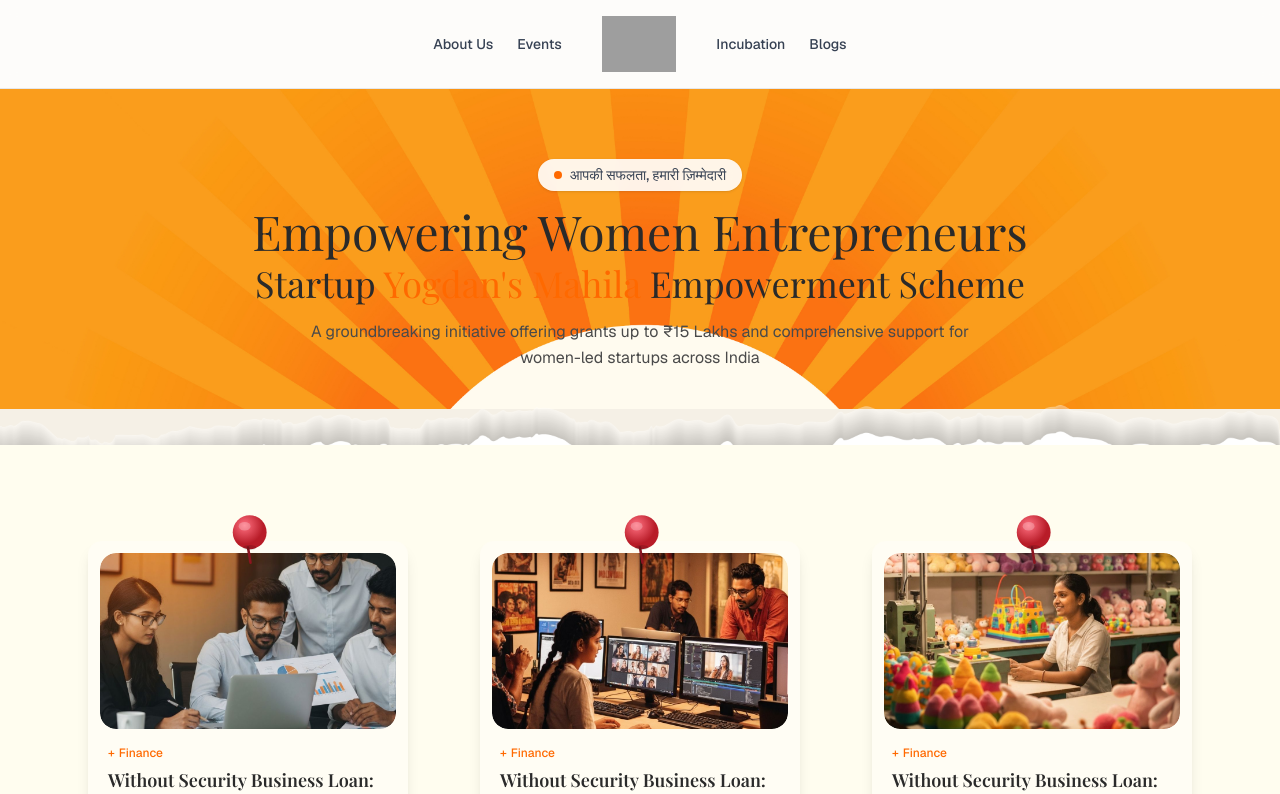
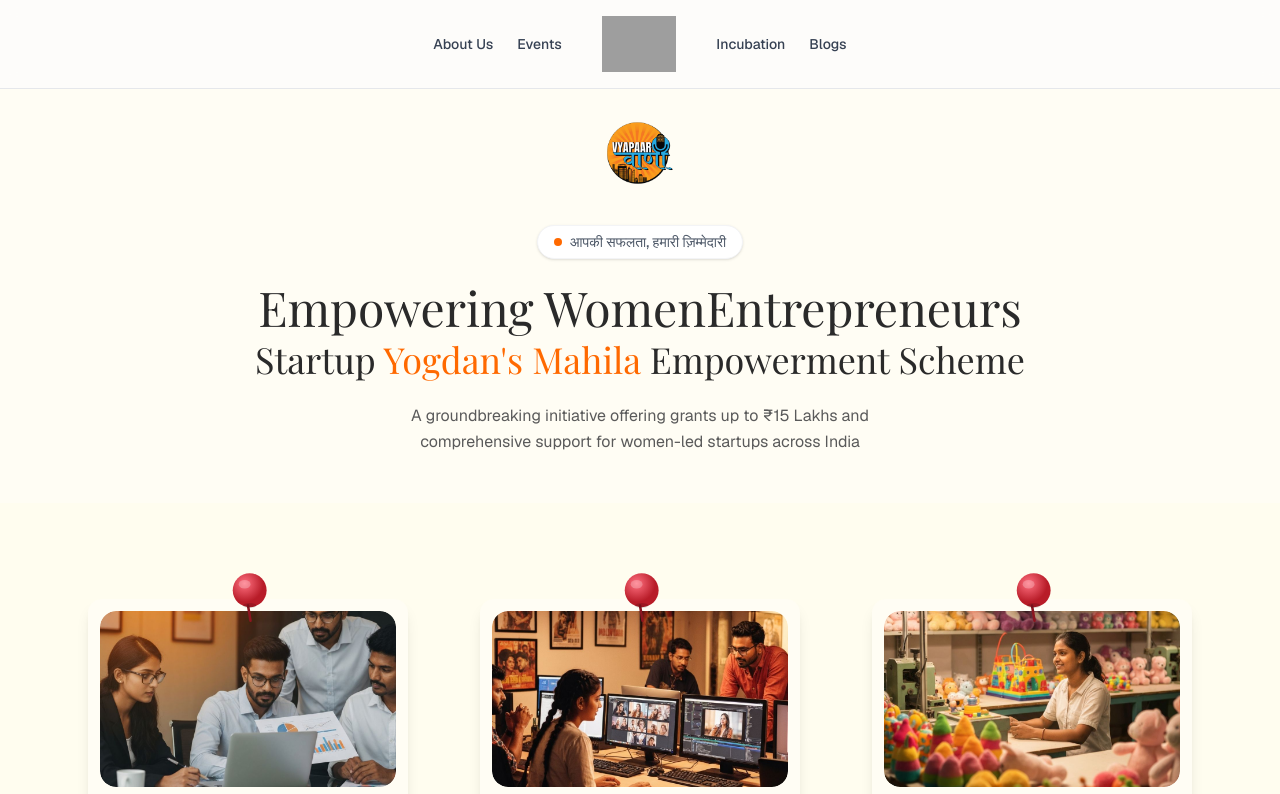
Before and after one commit to jonsnow000169/b_AEG9uTijigf-1773657682315, a Next.js app: page /blogs in a window 1280 px wide. Shown: the top 794 px of the page. Built offline with nearby package versions, Linux system fonts and the light colour scheme; grey boxes are pictures that could not be loaded; a web font is replaced by a local one.

Commit message:
fix: update blogs hero section design
Change background, add logo, update title, and adjust badges

```diff
--- a/components/blogs/blogs-hero-section.tsx
+++ b/components/blogs/blogs-hero-section.tsx
@@ -12,57 +12,48 @@ interface BlogsHeroSectionProps {
 
 export function BlogsHeroSection({
   badge = "आपकी सफलता, हमारी ज़िम्मेदारी",
-  titleLine1 = "Empowering Women Entrepreneurs",
+  titleLine1 = "Empowering WomenEntrepreneurs",
   titleHighlight = "Yogdan's Mahila",
   titleLine2 = "Empowerment Scheme",
   description = "A groundbreaking initiative offering grants up to ₹15 Lakhs and comprehensive support for women-led startups across India"
 }: BlogsHeroSectionProps) {
   return (
-    <section className="relative w-full overflow-hidden">
-      {/* Orange Sunburst Background */}
-      <div className="relative w-full h-[280px] md:h-[320px]">
+    <section className="relative w-full bg-[#FFFDF4]">
+      {/* Logo at top */}
+      <div className="flex justify-center pt-6">
+        <div className="relative w-16 h-16 md:w-20 md:h-20">
           <Image
-          src="/images/about-hero-bg.jpg"
-          alt="Sunburst background"
+            src="/images/vyapaar-logo-circle.png"
+            alt="Vyapaar Vani Logo"
             fill
-          className="object-cover object-center"
+            className="object-contain"
             priority
           />
+        </div>
+      </div>
 
-        {/* Content Overlay */}
-        <div className="absolute inset-0 flex flex-col items-center justify-center text-center px-4 pt-8">
+      {/* Content */}
+      <div className="flex flex-col items-center justify-center text-center px-4 pt-8 pb-12">
         {/* Hindi Badge */}
-          <div className="flex items-center gap-2 bg-white/90 backdrop-blur-sm rounded-full px-4 py-1.5 mb-4 shadow-sm">
+        <div className="flex items-center gap-2 bg-white rounded-full px-4 py-1.5 mb-6 shadow-sm border border-gray-100">
           <span className="w-2 h-2 bg-orange-500 rounded-full"></span>
-            <span className="text-xs md:text-sm text-gray-700 font-medium">{badge}</span>
+          <span className="text-xs md:text-sm text-gray-600 font-medium">{badge}</span>
         </div>
 
         {/* Main Title */}
-          <h1 className="text-2xl md:text-4xl lg:text-5xl font-serif text-[#2a2a2a] mb-2">
+        <h1 className="text-2xl md:text-4xl lg:text-5xl font-serif text-[#2a2a2a] mb-2 text-balance">
           {titleLine1}
         </h1>
-          <h2 className="text-xl md:text-3xl lg:text-4xl font-serif mb-4">
+        <h2 className="text-xl md:text-3xl lg:text-4xl font-serif mb-6">
           <span className="text-[#2a2a2a]">Startup </span>
           <span className="text-orange-500">{titleHighlight}</span>
           <span className="text-[#2a2a2a]"> {titleLine2}</span>
         </h2>
 
         {/* Description */}
-          <p className="text-sm md:text-base text-[#4a4a4a] max-w-2xl leading-relaxed">
+        <p className="text-sm md:text-base text-[#5a5a5a] max-w-2xl leading-relaxed text-balance">
           {description}
         </p>
-        </div>
-      </div>
-
-      {/* Torn Edge at Bottom */}
-      <div className="relative w-full h-10 -mt-1">
-        <Image
-          src="/images/torn-edge.png"
-          alt="Section divider"
-          fill
-          className="object-cover object-top"
-          priority
-        />
       </div>
     </section>
   )
```
Lines whose indentation alone changed are shown as unchanged.
